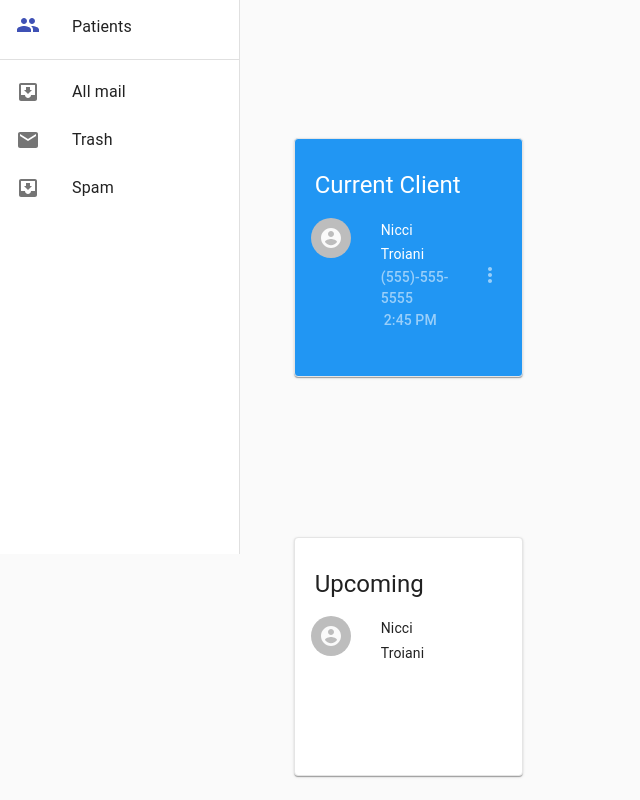
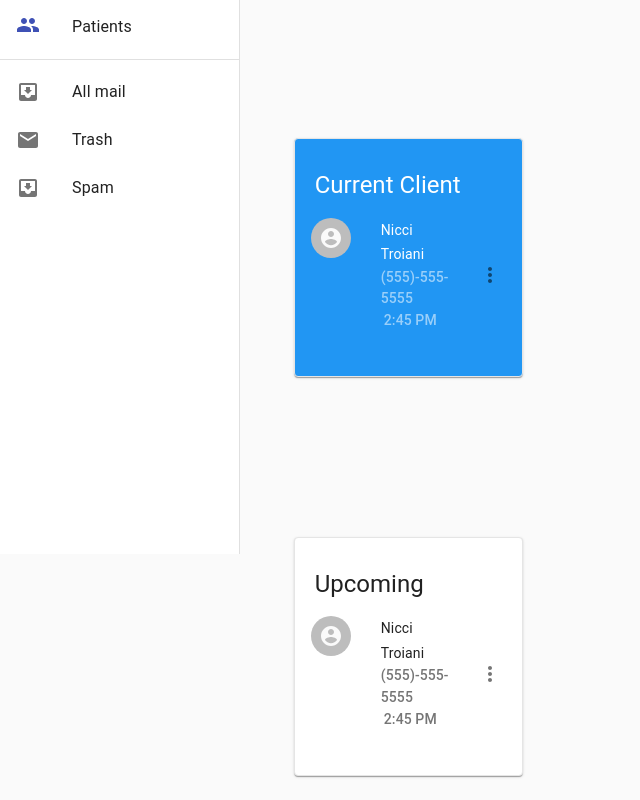
Before and after one commit to UTA-Senior-Design-2020/health-journal-frontend, a React (Create React App) app: page / in a window 1280 px wide. Shown: the part 246-1046 px from the top of the page, without its empty margins (0-640 px from the left). Built offline with nearby package versions, Linux system fonts and the light colour scheme.

Commit message:
Update colors to be configurable
Made some changes to update how we handle color inputs.

```diff
--- a/src/Components/clientCard/ClientCard.js
+++ b/src/Components/clientCard/ClientCard.js
@@ -51,14 +51,14 @@ const useStyles = makeStyles({
 });
 
 
-export default function ClientCard({CardTitle, BackgroundColor, TextColor, PatientName, PhoneNumber, AppointmentStartTime})
+export default function ClientCard({CardTitle, BackgroundColor, SubtitleColor, TextColor, PatientName, PhoneNumber, AppointmentStartTime})
 {
   const classes = useStyles({BackgroundColor, TextColor});
   return (
   <Card className={classes.root}>
     <Typography variant="h5" style={{paddingTop: '30px', paddingLeft:'20px'}}>{CardTitle}</Typography>
     <CardContent>
-        <ContactTile  PatientName={PatientName} PhoneNumber={PhoneNumber} AppointmentStartTime={AppointmentStartTime}/>
+        <ContactTile  PatientName={PatientName} PhoneNumber={PhoneNumber} AppointmentStartTime={AppointmentStartTime} SubtitleColor={SubtitleColor} TextColor={TextColor}/>
     </CardContent>
   </Card>);
 }
--- a/src/Components/contactTile/ContactTile.js
+++ b/src/Components/contactTile/ContactTile.js
@@ -29,15 +29,15 @@ const useStyles = makeStyles({
       letterSpacing: '0.15px',
       color: TextColor
     }),
-    itemText: ({
+    itemText: ({SubtitleColor})  => ({
         fontSize: '14px',
-        color: 'rgba(255, 255, 255, 0.54)'
+        color: SubtitleColor
     })
   });
 
-export default function ContactTile({PatientName, PhoneNumber, AppointmentStartTime, TextColor})
+export default function ContactTile({PatientName, PhoneNumber, AppointmentStartTime, TextColor, SubtitleColor})
 {
-    const classes = useStyles({TextColor});
+    const classes = useStyles({TextColor, SubtitleColor});
     return (
     <Grid container spacing={2}>
         <Grid item>
@@ -63,7 +63,7 @@ export default function ContactTile({PatientName, PhoneNumber, AppointmentStartT
                 </Grid>
             </Grid>
         </Grid>
-        <IconButton style={{marginLeft: '.05em', color: 'rgba(255, 255, 255, 0.54'}}><MoreVertIcon/></IconButton>
+        <IconButton style={{marginLeft: '.05em', color: {SubtitleColor}}}><MoreVertIcon/></IconButton>
 
     </Grid>
     )
--- a/src/Pages/Dashboard.js
+++ b/src/Pages/Dashboard.js
@@ -27,8 +27,8 @@ export default function Dashboard() {
         <DashBoardAlertsCard cardName="Patients" amount="8" icon={PeopleIcon} />
         <DashBoardAlertsCard cardName="Reports" amount="4" icon={AlertIcon} />
       </div>
-      <ClientCard CardTitle="Current Client" BackgroundColor="#2196F3" TextColor="#FFFFFF" PatientName="Nicci Troiani" PhoneNumber="(555)-555-5555" AppointmentStartTime="2:45 PM"/>
-      <ClientCard CardTitle="Upcoming" BackgroundColor="#FFFFFF" TextColor="rgba(0, 0, 0, 0.87)" PatientName="Nicci Troiani" PhoneNumber="(555)-555-5555" AppointmentStartTime="2:45 PM"/>
+      <ClientCard CardTitle="Current Client" BackgroundColor="#2196F3" SubtitleColor="rgba(255, 255, 255, 0.54)" TextColor="#FFFFFF" PatientName="Nicci Troiani" PhoneNumber="(555)-555-5555" AppointmentStartTime="2:45 PM"/>
+      <ClientCard CardTitle="Upcoming" BackgroundColor="#FFFFFF" SubtitleColor="rgba(0, 0, 0, 0.54)" TextColor="rgba(0, 0, 0, 0.87)" PatientName="Nicci Troiani" PhoneNumber="(555)-555-5555" AppointmentStartTime="2:45 PM"/>
     </div>
   );
 }
```
